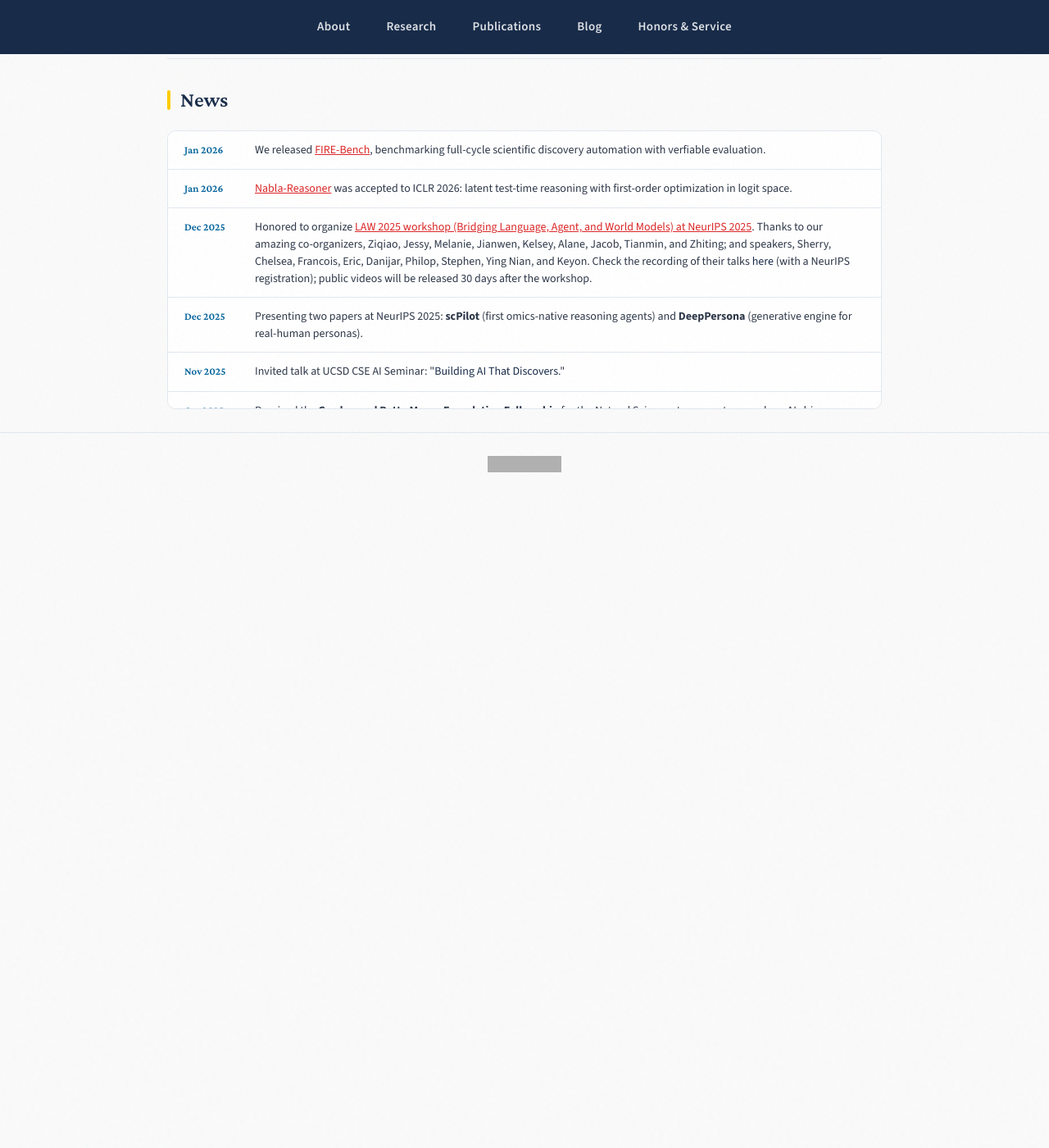
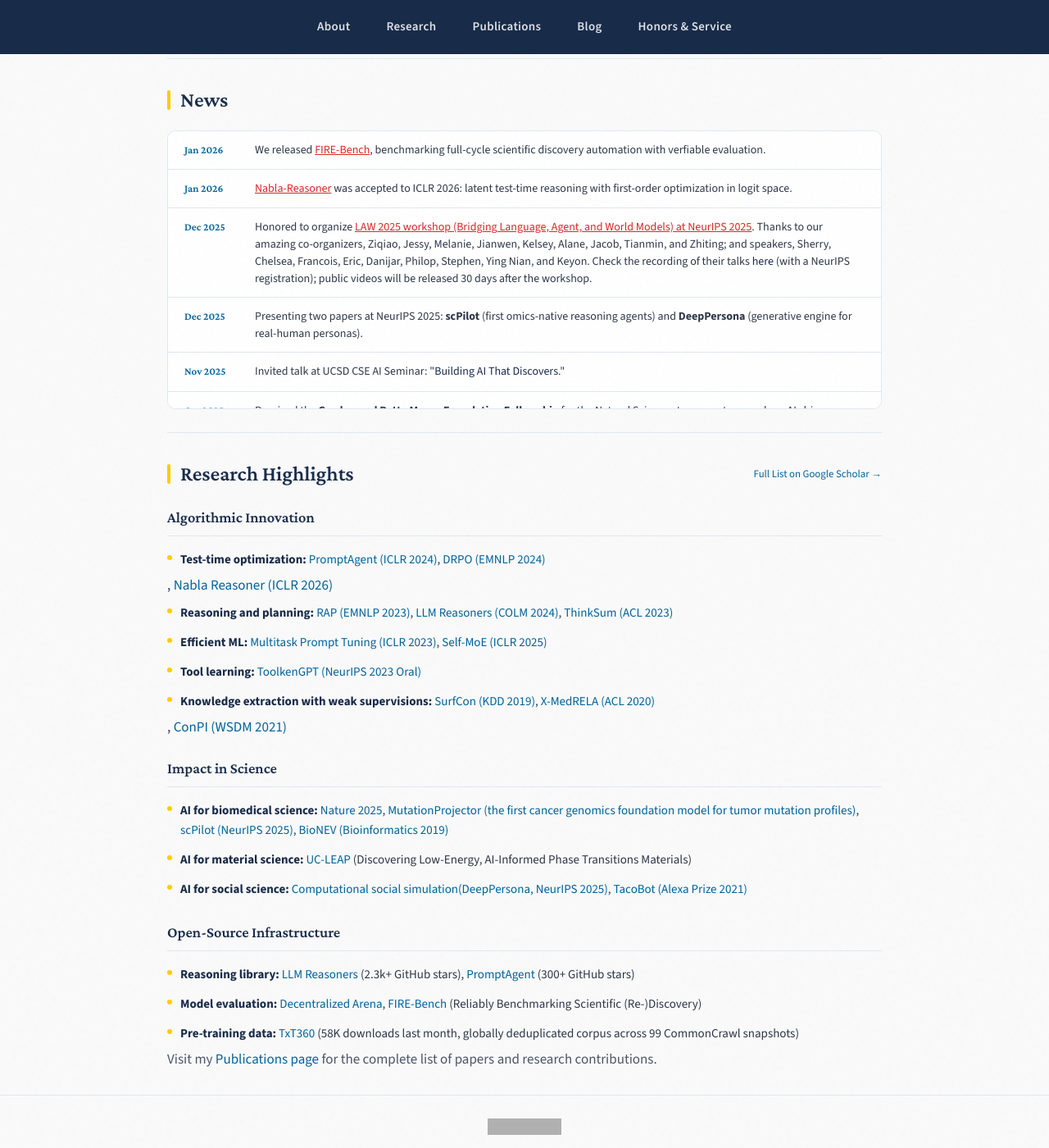
Before and after one commit to zhenwang9102/zhenwang9102.github.io, a Jekyll site: the page built from _posts/2019-06-02-venue.markdown, in a window 1280 px wide and 1400 px high, scrolled down 1762 px. Shown: the whole window at 82% size. Built offline with Jekyll 4.4.1, drawn with Linux system fonts in a browser that asks for light colours; before the commit the page ends 2392 px from its top, so only the background shows below that; grey boxes are pictures that could not be loaded.

Commit message:
Update default.html

```diff
--- a/_layouts/default.html
+++ b/_layouts/default.html
@@ -1000,6 +1000,41 @@
       </div>
     </section>
 
+        <section class="section">
+      <h2 class="section-title">
+        Research Highlights
+        <a href="https://scholar.google.com/citations?hl=en&user=asBaytUAAAAJ&view_op=list_works">Full List on Google Scholar →</a>
+      </h2>
+
+      <div class="research-highlights-content">
+        <h3>Algorithmic Innovation</h3>
+        <ul>
+          <li><strong>Test-time optimization:</strong> <a href="https://arxiv.org/abs/2310.16427">PromptAgent (ICLR 2024)</a>, <a href="https://arxiv.org/abs/2411.08733">DRPO (EMNLP 2024)</a></li>, <a href="https://openreview.net/pdf?id=pEJAja73dk">Nabla Reasoner (ICLR 2026)</a>
+          <li><strong>Reasoning and planning:</strong> <a href="https://arxiv.org/abs/2305.14992">RAP (EMNLP 2023)</a>, <a href="https://arxiv.org/abs/2404.05221">LLM Reasoners (COLM 2024)</a>, <a href="https://arxiv.org/abs/2210.01293">ThinkSum (ACL 2023)</a></li>
+          <li><strong>Efficient ML:</strong> <a href="https://arxiv.org/abs/2303.02861">Multitask Prompt Tuning (ICLR 2023)</a>, <a href="https://arxiv.org/abs/2406.12034">Self-MoE (ICLR 2025)</a></li>
+          <li><strong>Tool learning:</strong> <a href="https://arxiv.org/abs/2305.11554">ToolkenGPT (NeurIPS 2023 Oral)</a></li>
+          <li><strong>Knowledge extraction with weak supervisions:</strong> <a href="https://arxiv.org/abs/1906.09285">SurfCon (KDD 2019)</a>, <a href="https://arxiv.org/abs/2005.00889">X-MedRELA (ACL 2020)</a></li>, <a href="https://zhenwang9102.github.io/files/WSDM2021_ZW_ConPI.pdf">ConPI (WSDM 2021)</a>
+        </ul>
+        <h3>Impact in Science</h3>
+        <ul>
+          <li><strong>AI for biomedical science:</strong> <a href="https://www.biorxiv.org/content/10.1101/2023.01.03.522354">Nature 2025</a>, <a href="https://www.biorxiv.org/content/10.1101/2025.09.08.674723">MutationProjector (the first cancer genomics foundation model for tumor mutation profiles)</a>, <a href="https://zhenwang9102.github.io/">scPilot (NeurIPS 2025)</a>, <a href="https://academic.oup.com/bioinformatics/article/36/4/1241/5581350">BioNEV (Bioinformatics 2019) </a></li>
+          <li><strong>AI for material science:</strong> <a href="https://uc-leap.github.io/LEAP">UC-LEAP</a> (Discovering Low-Energy, AI-Informed Phase Transitions Materials)</li>
+          <li><strong>AI for social science:</strong> <a href="https://zhenwang9102.github.io/">Computational social simulation(DeepPersona, NeurIPS 2025)</a>, <a href="https://www.amazon.science/alexa-prize/three-top-performers-emerge-in-inaugural-alexa-prize-taskbot-challenge">TacoBot (Alexa Prize 2021)</a></li>
+        </ul>
+        <h3>Open-Source Infrastructure</h3>
+        <ul>
+          <li><strong>Reasoning library:</strong> <a href="https://github.com/maitrix-org/llm-reasoners">LLM Reasoners</a> (2.3k+ GitHub stars), <a href="https://github.com/maitrix-org/PromptAgent">PromptAgent</a> (300+ GitHub stars)</li>
+          <li><strong>Model evaluation:</strong> <a href="https://arxiv.org/abs/2505.12808">Decentralized Arena</a>, <a href="https://openreview.net/pdf?id=454tA4k8yJ">FIRE-Bench</a> (Reliably Benchmarking Scientific (Re-)Discovery)</li></li>
+          <li><strong>Pre-training data:</strong> <a href="https://huggingface.co/datasets/LLM360/TxT360">TxT360</a> (58K downloads last month, globally deduplicated corpus across 99 CommonCrawl snapshots)</li>
+        </ul>
+      </div>
+
+      <p style="color: var(--text-light);">
+        Visit my <a href="https://zhenwang9102.github.io/page_pubs.html" style="color: var(--ucsd-blue); text-decoration: none; font-weight: 500;">Publications page</a> for the complete list of papers and research contributions.
+      </p>
+
+    </section>
+
 
   </main>
 
```
